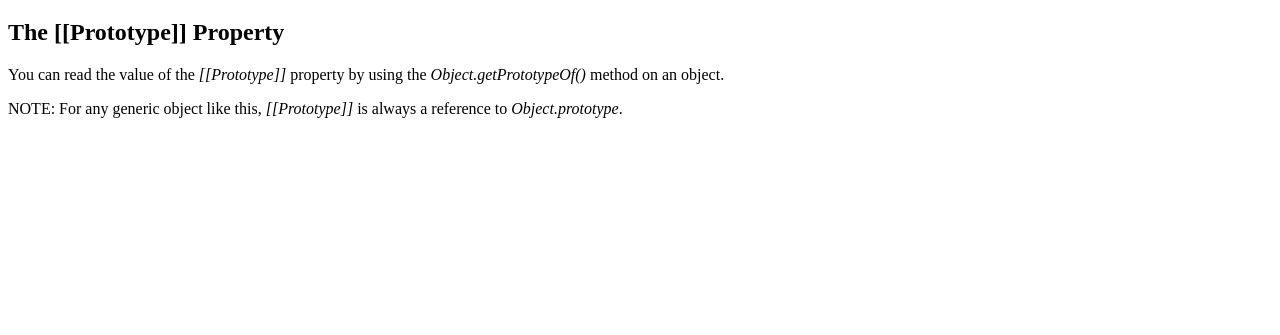
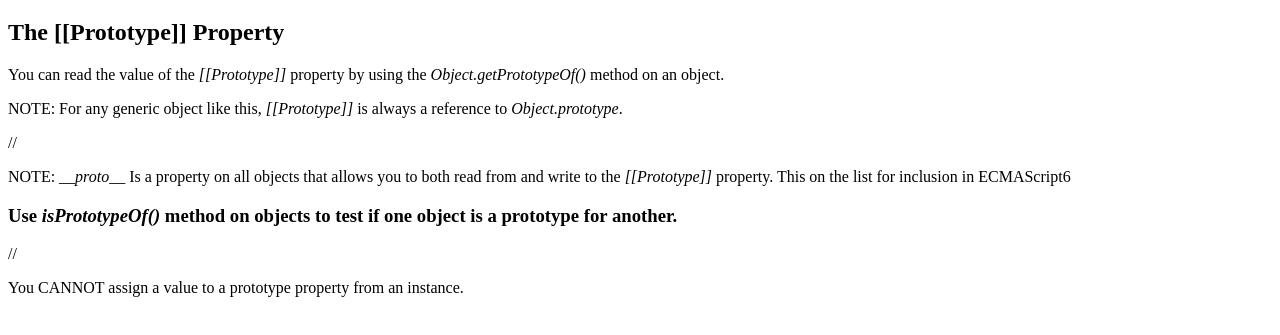
Before and after one commit to RunningTalus/TPoOOJS, a plain HTML site: page 04 - Constructors & Prototypes/04-02 - Prototypes/04-02-01 - The Prototype Property/index.html in a window 1280 px wide. Shown: the part 61-396 px from the top of the page. Drawn offline with Linux system fonts and the light colour scheme.

Commit message:
Constructors & Prototypes/Prototypes/The [[Prototype]] Property.

```diff
--- a/04 - Constructors & Prototypes/04-02 - Prototypes/04-02-01 - The Prototype Property/index.html
+++ b/04 - Constructors & Prototypes/04-02 - Prototypes/04-02-01 - The Prototype Property/index.html
@@ -18,8 +18,36 @@
 
   console.log(prototype === Object.prototype);   // logs true
 </script>
+//
+<p>NOTE: <i>__proto__</i> Is a property on all objects that allows you to both read from and write to the <i>[[Prototype]]</i> property. This on the list for inclusion in ECMAScript6</p>
 
+<h3>Use <i>isPrototypeOf()</i> method on objects to test if one object is a prototype for another.</h3>
 
+<script>
+  var object = {};
+  console.log(Object.prototype.isPrototypeOf(object));  //logs true
+</script>
+//
+
+<script>
+  var object = {};
+  console.log(object.toString());  // logs "[object Object]"
+
+  object.toString = function(){
+    return "[object Custom]";
+  };
+
+  console.log(object.toString());  // logs "[object Custom]"
+
+  delete object.toString;          // delete own property
+
+  console.log(object.toString());  // logs "[object Object]"
+
+  delete object.toString;          // HAS NO EFFECT, delete only works on own properties
+  console.log(object.toString());  // logs "[object Object]"
+</script>
+
+<p>You CANNOT assign a value to a prototype property from an instance.</p>
 
 </body>
 </html>
```
